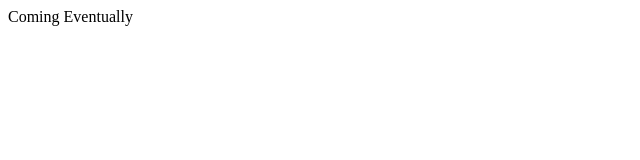
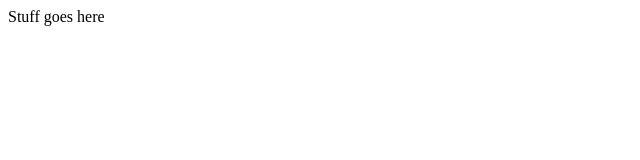
Before and after one commit to Vorsai/Vorsai, a plain HTML site: page index.html in a window 1280 px wide. Shown: the full height of the page, 0-640 px from the left. Drawn offline with Linux system fonts and the light colour scheme.

```diff
--- a/index.html
+++ b/index.html
@@ -7,7 +7,7 @@
 	</head>
 
 	<body>
-		Coming Eventually
+		Stuff goes here
 	</body>
 
 </html>
```
Also changed, not shown: Resume/index.html (+1 -1 lines), Resume/Resume_Scripts.js (renamed from Scripts/Resume_Scripts.js).
